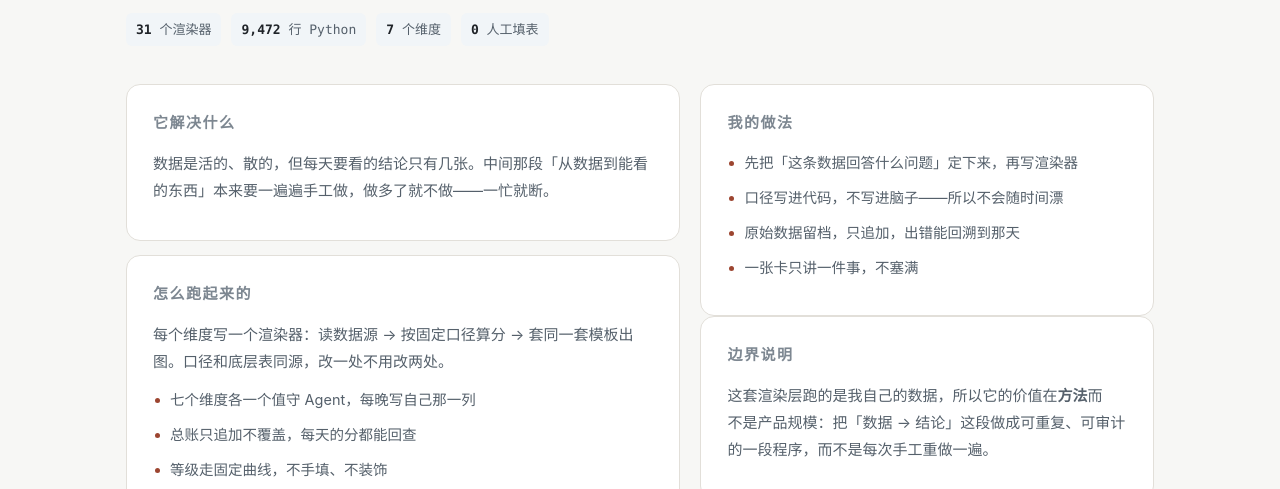
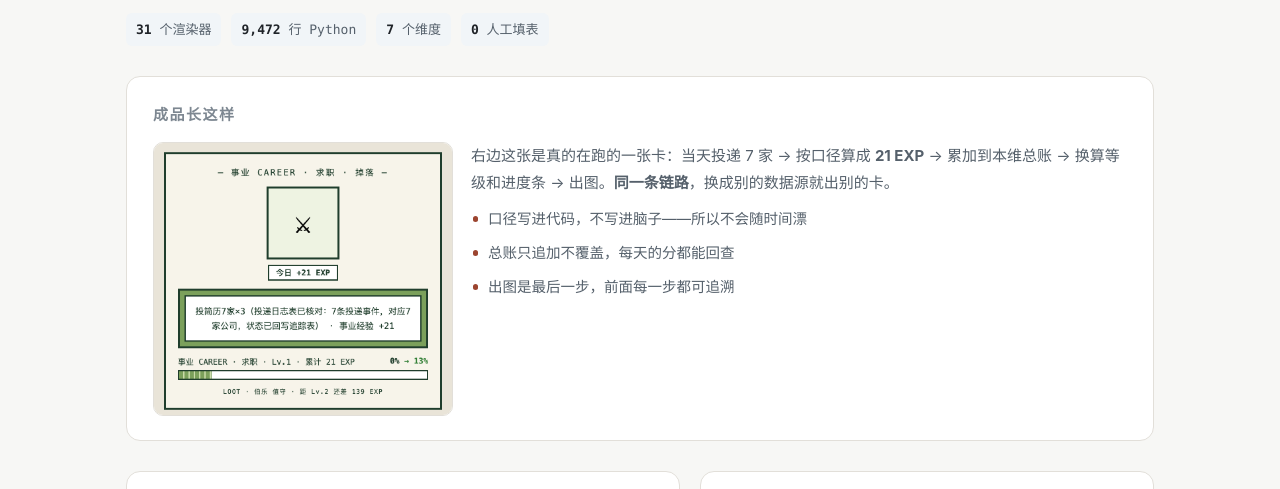
Before and after one commit to xiaomo-agi/moyong-portfolio, a plain HTML site: page projects/cards.html in a window 1280 px wide. Shown: the part 297-786 px from the top of the page. Drawn offline with Linux system fonts and the light colour scheme.

Commit message:
作品集：卡片渲染层页补真实成品展示（已公开的结算卡图 + 口径说明）

```diff
--- a/projects/cards.html
+++ b/projects/cards.html
@@ -24,6 +24,21 @@
   <p class="lead">每日情报、打卡进度、账本结算、成就徽章——底层是散落在各处的数据。我写了一套<span class="nw">渲染层</span>把它们算成同一套<span class="nw">视觉语言</span>：一张卡，<span class="nw">一眼看完</span>。</p>
   <div class="dnums"><span><b>31</b> 个渲染器</span><span><b>9,472</b> 行 Python</span><span><b>7</b> 个维度</span><span><b>0</b> 人工填表</span></div>
 </div>
+<div class="dsec" style="margin-top:22px;margin-bottom:22px">
+  <h3>成品长这样</h3>
+  <div style="display:flex;gap:18px;align-items:flex-start;flex-wrap:wrap">
+    <img src="../img/drop-card.png" alt="每日结算卡成品" style="width:300px;border:1px solid var(--line);border-radius:10px;background:#fff">
+    <div style="flex:1;min-width:260px">
+      <p style="margin-bottom:10px">右边这张是真的在跑的一张卡：当天投递 7 家 → 按口径算成 <b>21 EXP</b> → 累加到本维总账 → 换算等级和进度条 → 出图。<b>同一条链路</b>，换成别的数据源就出别的卡。</p>
+      <ul style="list-style:none">
+        <li style="position:relative;padding-left:17px;margin-bottom:8px;font-size:14.5px;color:var(--ink2)"><span style="position:absolute;left:2px;top:10px;width:5px;height:5px;border-radius:50%;background:var(--accent)"></span>口径写进代码，不写进脑子——所以不会随时间漂</li>
+        <li style="position:relative;padding-left:17px;margin-bottom:8px;font-size:14.5px;color:var(--ink2)"><span style="position:absolute;left:2px;top:10px;width:5px;height:5px;border-radius:50%;background:var(--accent)"></span>总账只追加不覆盖，每天的分都能回查</li>
+        <li style="position:relative;padding-left:17px;margin-bottom:8px;font-size:14.5px;color:var(--ink2)"><span style="position:absolute;left:2px;top:10px;width:5px;height:5px;border-radius:50%;background:var(--accent)"></span>出图是最后一步，前面每一步都可追溯</li>
+      </ul>
+    </div>
+  </div>
+</div>
+
 <div class="dgrid">
   <div><div class="dsec" style="margin-bottom:14px"><h3>它解决什么</h3><p>数据是活的、散的，但每天要看的结论只有几张。中间那段「从数据到能看的东西」本来要一遍遍手工做，做多了就不做——一忙就断。</p></div>
 <div class="dsec" style="margin-bottom:14px"><h3>怎么跑起来的</h3><p>每个维度写一个渲染器：读数据源 → 按固定口径算分 → 套<span class="nw">同一套</span>模板出图。口径和底层表同源，改一处不用改两处。</p><ul>
```
